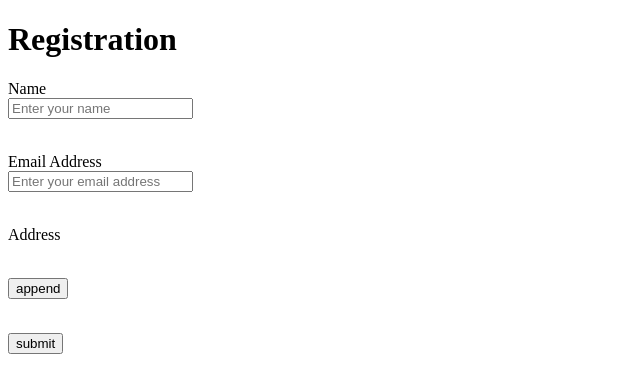
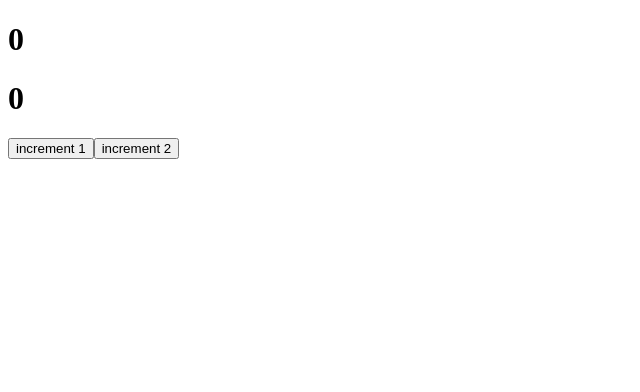
Before and after one commit to Parani2002/Front-End-Works, a React (Vite) app: page / in a window 1280 px wide. Shown: the top 392 px of the page, without its empty margins (0-640 px from the left). Built offline with nearby package versions, Linux system fonts and the light colour scheme.

Commit message:
use effect hook added

```diff
--- a/src/App.jsx
+++ b/src/App.jsx
@@ -3,11 +3,12 @@ import React, { useState } from "react";
 import Hero from './components/Hero'
 import Button from "./components/Button";
 import Form from "./components/Hooks/Form";
+import Effect from "./components/Hooks/Effect";
 function App() {
   return (
     <div>
 
-    <Form />
+    <Effect />
 
     </div>
 
--- /dev/null
+++ b/src/components/Hooks/Effect.jsx
@@ -0,0 +1,33 @@
+import React, { useEffect, useState } from 'react'
+
+const Effect = () => {
+    const[counter1, setCounter1] = useState(0);
+    const[counter2, setCounter2] = useState(0);
+    //Type1: It executes on render and all state changes.
+    useEffect(() => {
+        console.log("use Effect is executed");
+    })
+
+     //Type2: It executes on render and all dependency changes.
+     useEffect(() => {
+        console.log("use Effect is executed");
+    },[counter1])
+
+     //Type3: It executes on render.
+     useEffect(() => {
+        console.log("use Effect is executed");
+    },[])
+
+  return (
+    <div>
+        <h1>{counter1}</h1>
+        <h1>{counter2}</h1>
+
+        <button onClick={()  => setCounter1(counter1 + 1)}>increment 1</button>
+        <button onClick={()  => setCounter2(counter2 + 1)}>increment 2</button>
+
+    </div>
+  )
+}
+
+export default Effect
--- a/src/components/Hooks/Form.jsx
+++ b/src/components/Hooks/Form.jsx
@@ -81,7 +81,7 @@ const Form = () => {
               },
             })}
           />
-           <button type="button" onClick={useEffect()}>Delete</button>
+           <button type="button" onClick={() => remove(index)}>Delete</button>
           </div>
         ))}
         <p>{errors.address?.message}</p>
```
